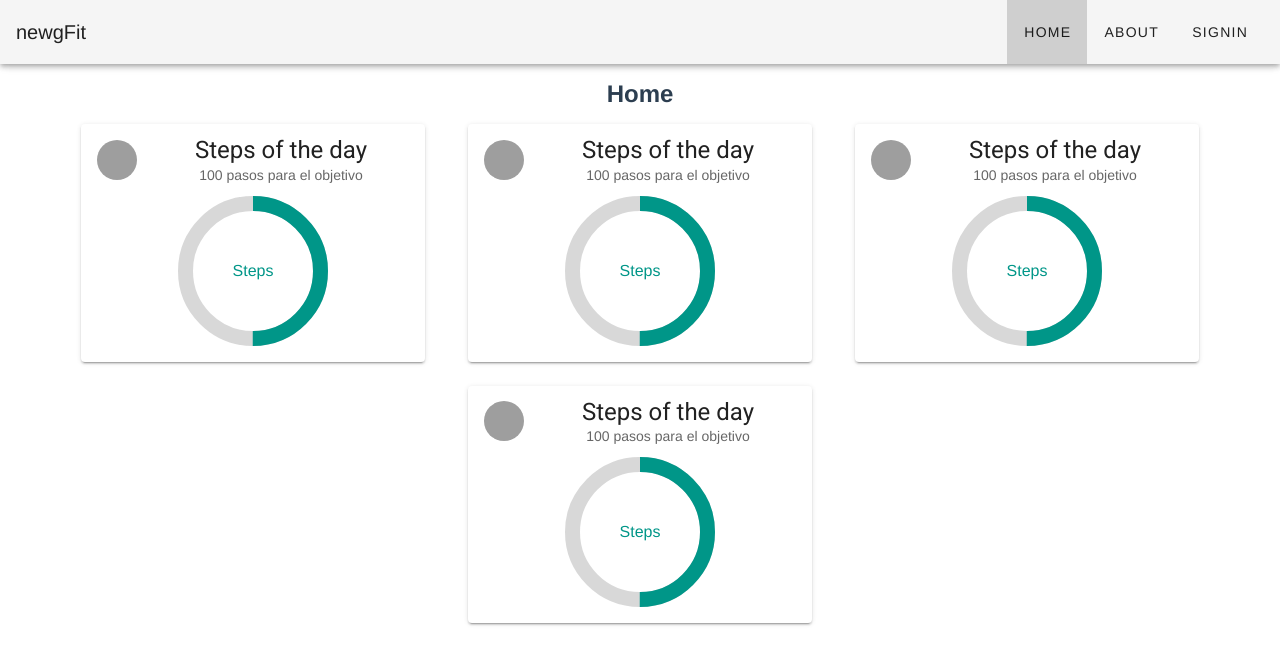
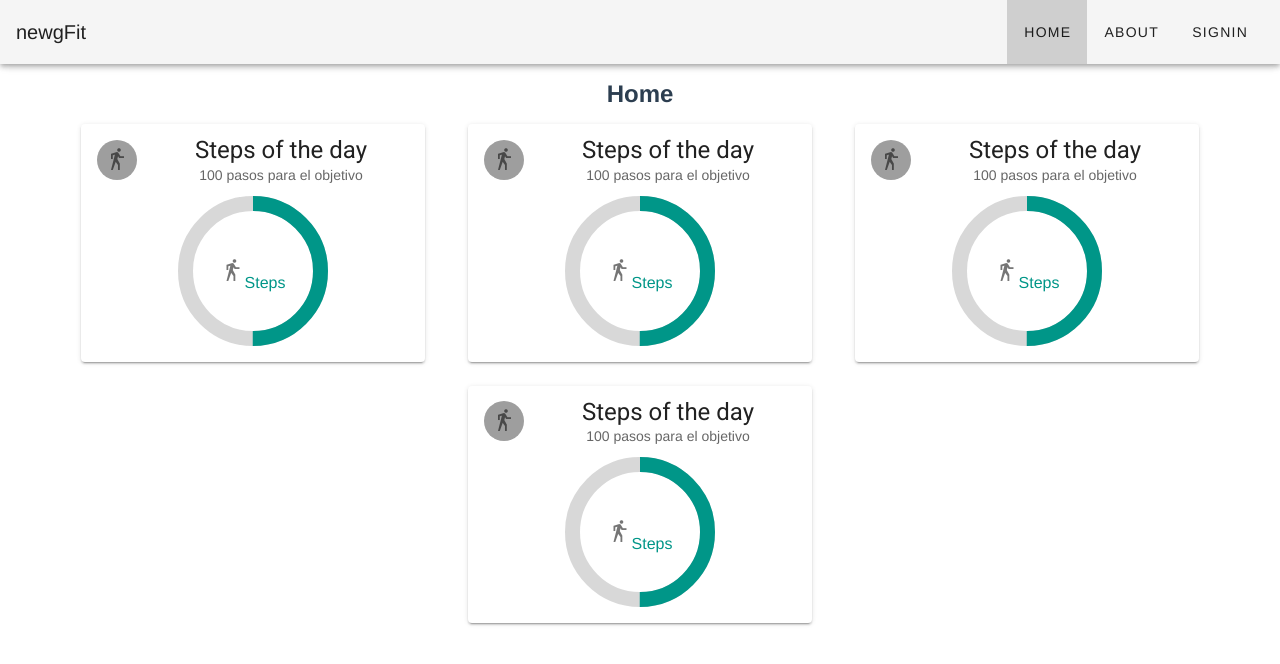
Before and after one commit to IvanSantosGonz/newgFit, a Vue app: page /home in a window 1280 px wide. Shown: the top 664 px of the page. Built offline with nearby package versions, Linux system fonts and the light colour scheme; no server answers; sample sign-in values are in the browser's storage; a small style sheet from the web is missing.

Commit message:
radialBar modified and parameters for data added

```diff
--- a/package.json
+++ b/package.json
@@ -8,7 +8,6 @@
     "lint": "vue-cli-service lint"
   },
   "dependencies": {
-    "@mdi/font": "^3.6.95",
     "apexcharts": "^3.8.3",
     "core-js": "^2.6.5",
     "firebase": "^6.3.3",
@@ -21,6 +20,7 @@
     "vuetify": "^2.0.0"
   },
   "devDependencies": {
+    "@mdi/font": "^3.8.95",
     "@vue/cli-plugin-babel": "^3.9.0",
     "@vue/cli-plugin-eslint": "^3.9.0",
     "@vue/cli-service": "^3.9.0",
--- a/src/components/FitDataCard.vue
+++ b/src/components/FitDataCard.vue
@@ -4,10 +4,10 @@
             class="mx-auto"
     >
         <v-list-item>
-            <v-list-item-avatar color="grey"></v-list-item-avatar>
+            <v-list-item-avatar color="grey"><v-icon medium>{{this.icon}}</v-icon></v-list-item-avatar>
             <v-list-item-content>
-                <v-list-item-title class="headline">Steps of the day</v-list-item-title>
-                <v-list-item-subtitle>100 pasos para el objetivo</v-list-item-subtitle>
+                <v-list-item-title class="headline">{{this.title}}</v-list-item-title>
+                <v-list-item-subtitle>{{this.subtitle}}</v-list-item-subtitle>
             </v-list-item-content>
         </v-list-item>
 
@@ -17,7 +17,7 @@
                 rotate="270"
                 :size="size"
                 :width="width"
-        >Steps</v-progress-circular>
+        ><v-icon medium>{{this.icon}}</v-icon> </br>{{this.progressTitle}}</v-progress-circular>
 
 
         <!--<v-card-text>
@@ -42,9 +42,10 @@
             value: 0,
             size: 150,
             width: 15,
-            title: "",
-            subtitle: "",
-            icon: "",
+            title: "Steps of the day",
+            subtitle: "100 pasos para el objetivo",
+            icon: "mdi-walk",
+            progressTitle: "Steps"
 
 
         }),
```
Also changed, not shown: 1 other file (tests, documents, lock files or other folders).
